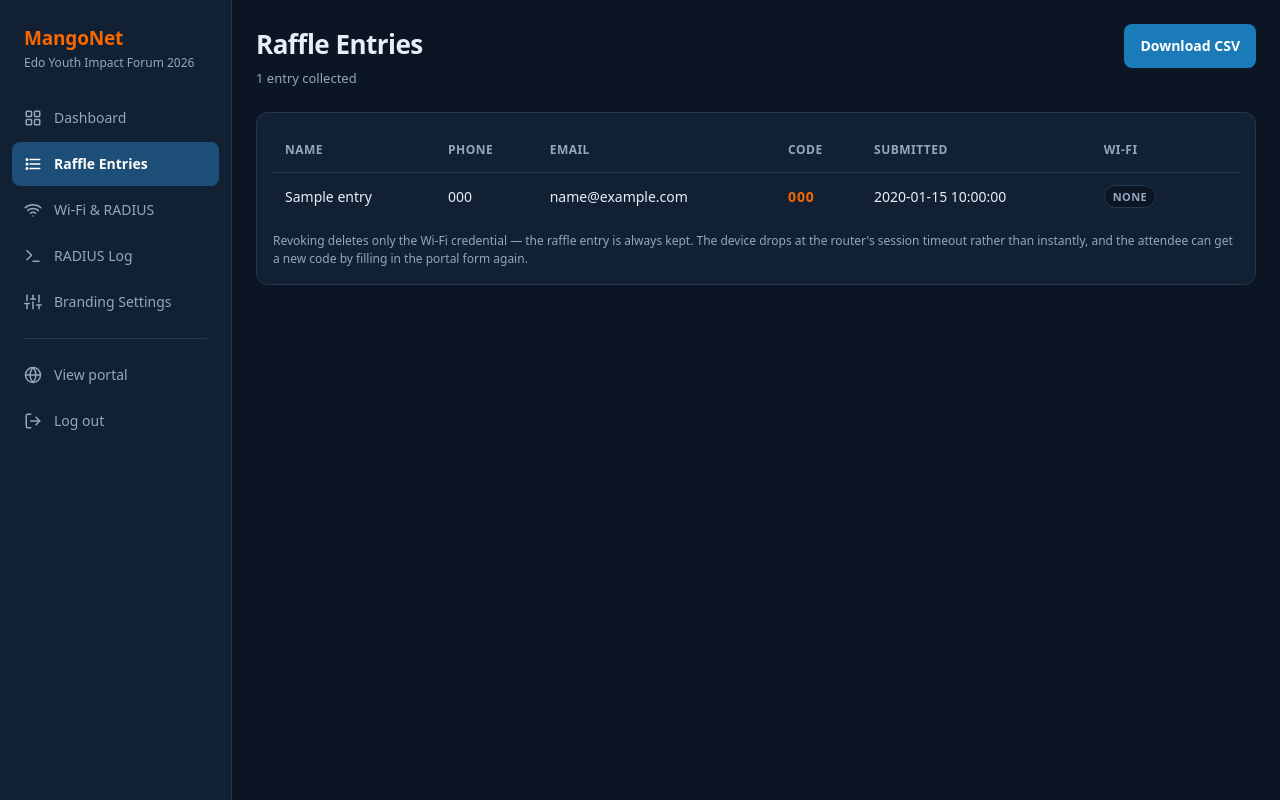
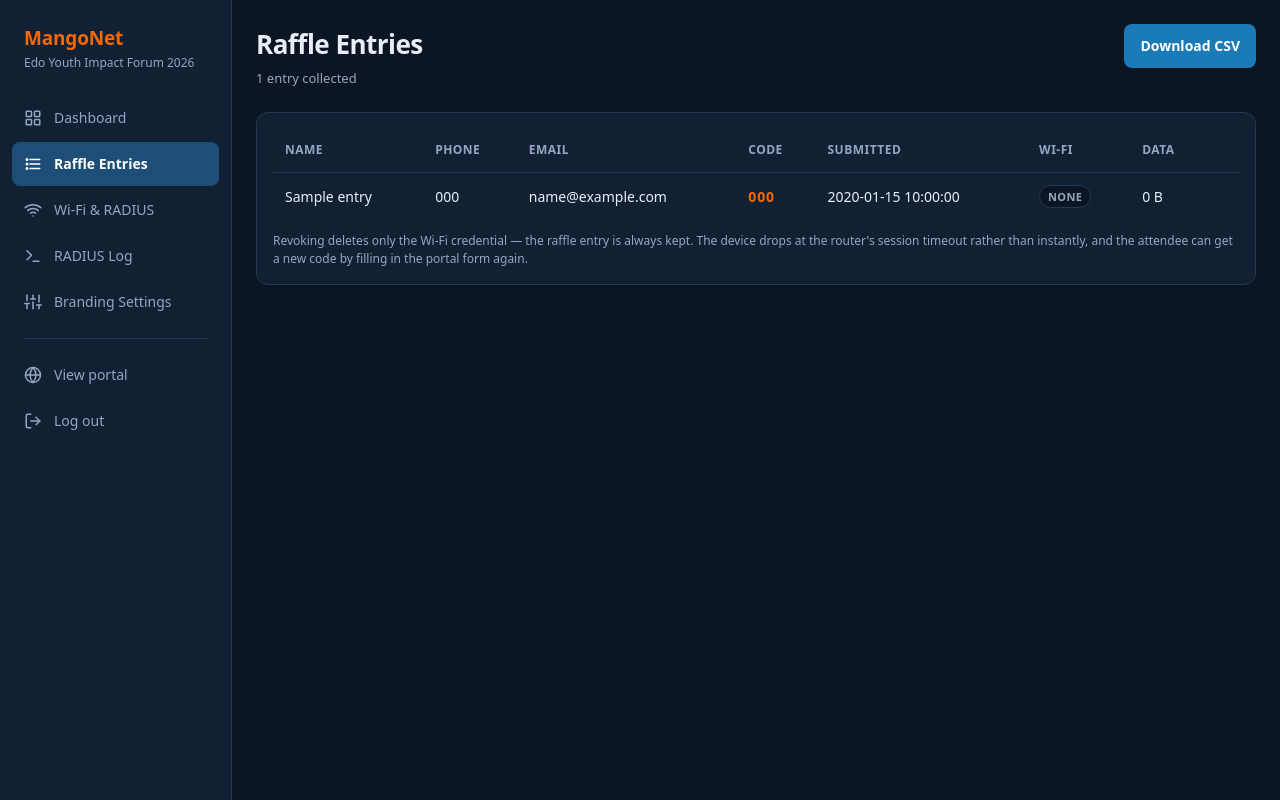
Before and after one commit to rexxy201/hotspot, a PHP site: page /admin/entries.php in a window 1280 px wide. Run offline with PHP 8.4, Linux system fonts and the light colour scheme; the visitor is signed in with stand-in values (Sample User, id 1); data comes from the database, SQL or seed files in the repository; tables that the repository leaves empty hold one stand-in row (values such as "Sample post").

Commit message:
feat: show data usage per code and in total

```diff
--- a/admin/entries.php
+++ b/admin/entries.php
@@ -4,6 +4,7 @@ require_once __DIR__ . '/../db.php';
 require_once __DIR__ . '/../lib/csv.php';
 require_once __DIR__ . '/../lib/credentials.php';
 require_once __DIR__ . '/../lib/settings.php';
+require_once __DIR__ . '/../lib/usage.php';
 require_once __DIR__ . '/layout.php';
 require_admin_session();
 
@@ -32,6 +33,20 @@ if ($_SERVER['REQUEST_METHOD'] === 'POST' && ($_POST['action'] ?? '') === 'revok
     exit;
 }
 
+if ($_SERVER['REQUEST_METHOD'] === 'POST' && ($_POST['action'] ?? '') === 'reset_usage') {
+    $code = trim((string) ($_POST['code'] ?? ''));
+    if (preg_match('/^[0-9]{8}$/', $code) === 1) {
+        // Clears recorded usage only — the raffle entry and the credential are
+        // both untouched, so this gives someone their full allowance back
+        // without giving them a new code.
+        reset_usage_for_code($db, $code);
+        header('Location: entries.php?usagereset=' . urlencode($code));
+    } else {
+        header('Location: entries.php?error=badcode');
+    }
+    exit;
+}
+
 // `seconds_remaining` is computed by MySQL, never in PHP: this deployment runs
 // PHP and MySQL in different timezones, so date arithmetic on expires_at here
 // would be wrong by the offset.
@@ -39,9 +54,14 @@ $result = $db->query(
     'SELECT e.name, e.phone, e.email, e.code, e.created_at,
             c.expires_at,
             c.mac,
-            TIMESTAMPDIFF(SECOND, NOW(), c.expires_at) AS seconds_remaining
+            TIMESTAMPDIFF(SECOND, NOW(), c.expires_at) AS seconds_remaining,
+            COALESCE(u.used, 0) AS used_bytes
        FROM entries e
        LEFT JOIN wifi_credentials c ON c.username = e.code
+       LEFT JOIN (
+            SELECT username, SUM(input_octets + output_octets) AS used
+              FROM radius_sessions GROUP BY username
+       ) u ON u.username = e.code
       ORDER BY e.created_at DESC'
 );
 
@@ -68,6 +88,10 @@ $error = '';
 $revoked = trim((string) ($_GET['revoked'] ?? ''));
 if (preg_match('/^[0-9]{8}$/', $revoked) === 1) {
     $notice = "Wi-Fi access revoked for code {$revoked}. Their raffle entry is untouched.";
+}
+$usageReset = trim((string) ($_GET['usagereset'] ?? ''));
+if (preg_match('/^[0-9]{8}$/', $usageReset) === 1) {
+    $notice = "Data usage reset for code {$usageReset}. Their allowance starts again.";
 }
 if (($_GET['error'] ?? '') === 'badcode') {
     $error = 'That was not a valid code, so nothing was revoked.';
@@ -109,7 +133,8 @@ admin_layout_start('entries.php', 'Raffle Entries', $settings);
         <thead>
           <tr>
             <th>Name</th><th>Phone</th><th>Email</th><th>Code</th>
-            <th>Submitted</th><th>Wi-Fi</th><th></th>
+            <th>Submitted</th><th>Wi-Fi</th>
+            <th>Data</th><th></th>
           </tr>
         </thead>
         <tbody>
@@ -137,6 +162,7 @@ admin_layout_start('entries.php', 'Raffle Entries', $settings);
                 <span class="pill-note" title="Device bound for silent reconnect"><?= htmlspecialchars($row['mac'], ENT_QUOTES | ENT_SUBSTITUTE, 'UTF-8') ?></span>
               <?php endif; ?>
             </td>
+            <td class="num-cell"><?= htmlspecialchars(format_bytes((int) $row['used_bytes']), ENT_QUOTES | ENT_SUBSTITUTE, 'UTF-8') ?></td>
             <td>
               <?php if ($isActive): ?>
                 <form method="post"
@@ -144,6 +170,14 @@ admin_layout_start('entries.php', 'Raffle Entries', $settings);
                   <input type="hidden" name="action" value="revoke">
                   <input type="hidden" name="code" value="<?= htmlspecialchars($row['code'], ENT_QUOTES | ENT_SUBSTITUTE, 'UTF-8') ?>">
                   <button type="submit" class="btn-inline btn-danger">Revoke</button>
+                </form>
+              <?php endif; ?>
+              <?php if ((int) $row['used_bytes'] > 0): ?>
+                <form method="post" style="margin-top:var(--space-1)"
+                      onsubmit="return confirm('Reset data usage for code <?= htmlspecialchars($row['code'], ENT_QUOTES | ENT_SUBSTITUTE, 'UTF-8') ?>?\n\nThey get their full allowance again. Their code and raffle entry do not change.')">
+                  <input type="hidden" name="action" value="reset_usage">
+                  <input type="hidden" name="code" value="<?= htmlspecialchars($row['code'], ENT_QUOTES | ENT_SUBSTITUTE, 'UTF-8') ?>">
+                  <button type="submit" class="btn-inline secondary">Reset data</button>
                 </form>
               <?php endif; ?>
             </td>
--- a/admin/index.php
+++ b/admin/index.php
@@ -3,6 +3,7 @@ require_once __DIR__ . '/auth.php';
 require_once __DIR__ . '/../db.php';
 require_once __DIR__ . '/../lib/settings.php';
 require_once __DIR__ . '/../lib/credentials.php';
+require_once __DIR__ . '/../lib/usage.php';
 require_once __DIR__ . '/layout.php';
 require_admin_session();
 
@@ -14,6 +15,7 @@ $entriesToday = (int) $db->query(
     'SELECT COUNT(*) AS c FROM entries WHERE DATE(created_at) = CURDATE()'
 )->fetch_assoc()['c'];
 $activeCredentials = count_active_credentials($db);
+$dataServed = total_usage_bytes($db);
 
 $recent = $db->query(
     'SELECT name, email, code, created_at FROM entries ORDER BY created_at DESC LIMIT 8'
@@ -38,6 +40,10 @@ admin_layout_start('index.php', 'Dashboard', $settings);
   <div class="stat">
     <span class="stat-label">Active Wi-Fi codes</span>
     <span class="stat-value"><?= number_format($activeCredentials) ?></span>
+  </div>
+  <div class="stat">
+    <span class="stat-label">Data served</span>
+    <span class="stat-value"><?= htmlspecialchars(format_bytes($dataServed)) ?></span>
   </div>
 </div>
 
--- a/assets/style.css
+++ b/assets/style.css
@@ -740,3 +740,6 @@ td.code-cell {
   accent-color: var(--brand-color);
   cursor: pointer;
 }
+
+/* Byte counts line up column-wise when the digits are tabular. */
+.num-cell { font-variant-numeric: tabular-nums; white-space: nowrap; }
```
